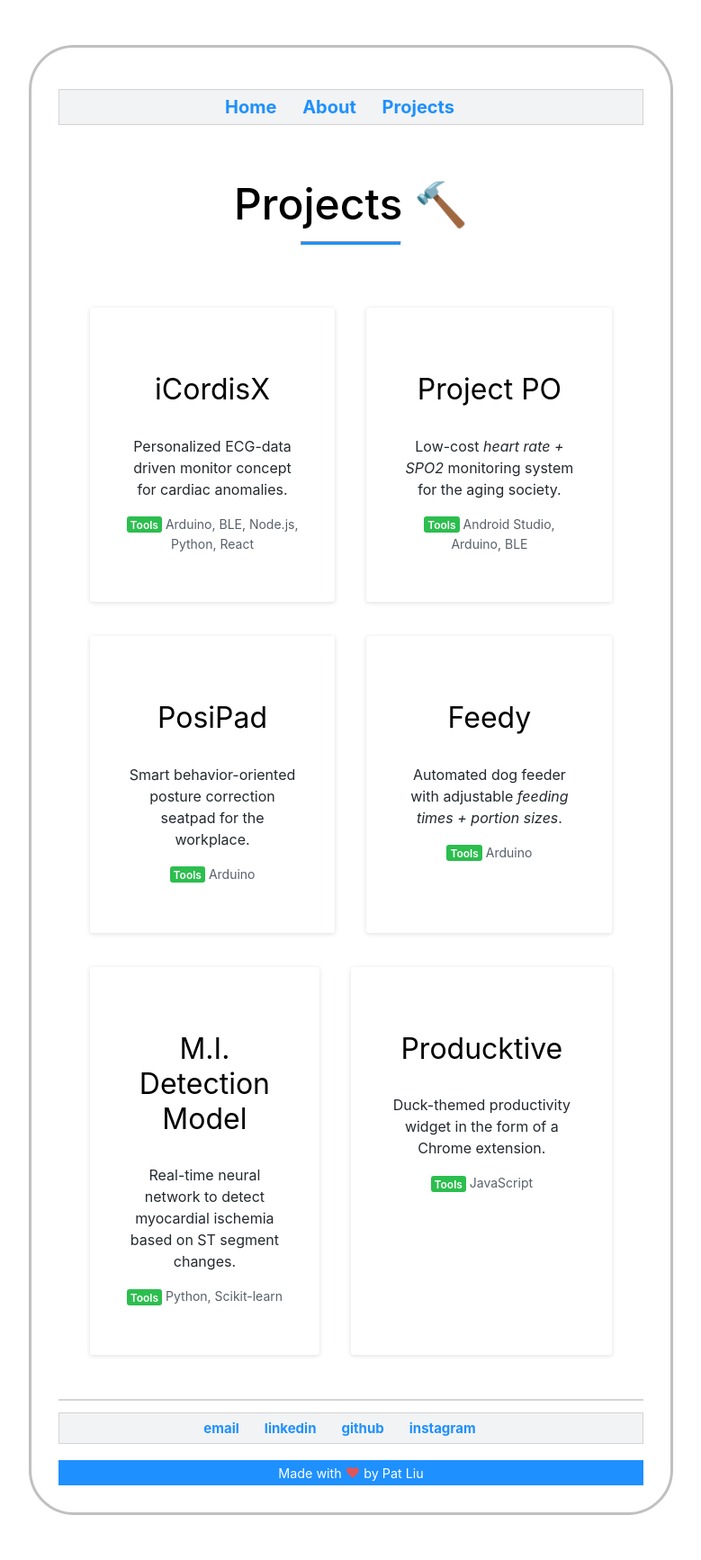
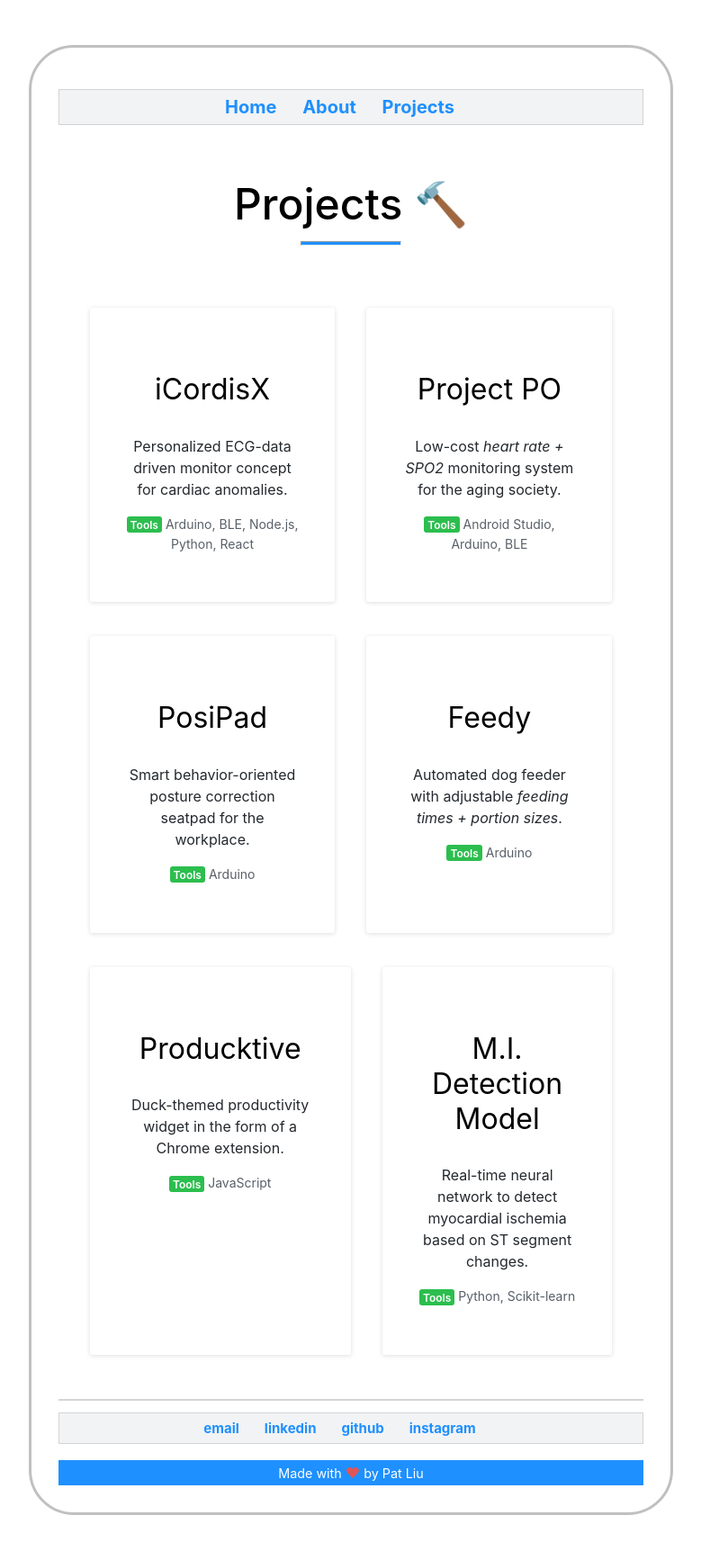
Before and after one commit to pat-liu/WebsiteV1, a Jekyll site: the page built from projects/index.html, in a window 1280 px wide. Shown: the whole page at 90% size, without its empty margins (250-1029 px from the left). Built offline with Jekyll 4.4.1, drawn with Linux system fonts in a browser that asks for light colours.

Commit message:
Update index.html

```diff
--- a/projects/index.html
+++ b/projects/index.html
@@ -55,6 +55,16 @@ title: Projects
 </div>
 
  <div class="flexbox">
+
+    <div class="box">
+        <h1 class="projectheader">Producktive</h1>
+        <p class="projecttext" style="text-align: center">Duck-themed productivity widget in the form of a Chrome extension.</p>
+        <p class="projecttext" style="font-size: 14px !important;color: #586069 !important;text-align: center">
+          <span class="green">Tools</span> JavaScript
+        </p>
+        <a href ="./autopetfeeder" style="line-height: 2em"></a>
+    </div>
+
    <div class="box">
         <h1 class="projectheader">M.I. Detection Model</h1>
         <p class="projecttext" style="text-align: center">Real-time neural network to detect myocardial ischemia based on ST segment changes.</p>
@@ -64,14 +74,7 @@ title: Projects
         <a href ="./autopetfeeder" style="line-height: 2em"></a>
     </div>
 
-      <div class="box">
-        <h1 class="projectheader">Producktive</h1>
-        <p class="projecttext" style="text-align: center">Duck-themed productivity widget in the form of a Chrome extension.</p>
-        <p class="projecttext" style="font-size: 14px !important;color: #586069 !important;text-align: center">
-          <span class="green">Tools</span> JavaScript
-        </p>
-        <a href ="./autopetfeeder" style="line-height: 2em"></a>
-    </div>
+
 
   </div>
 
```
